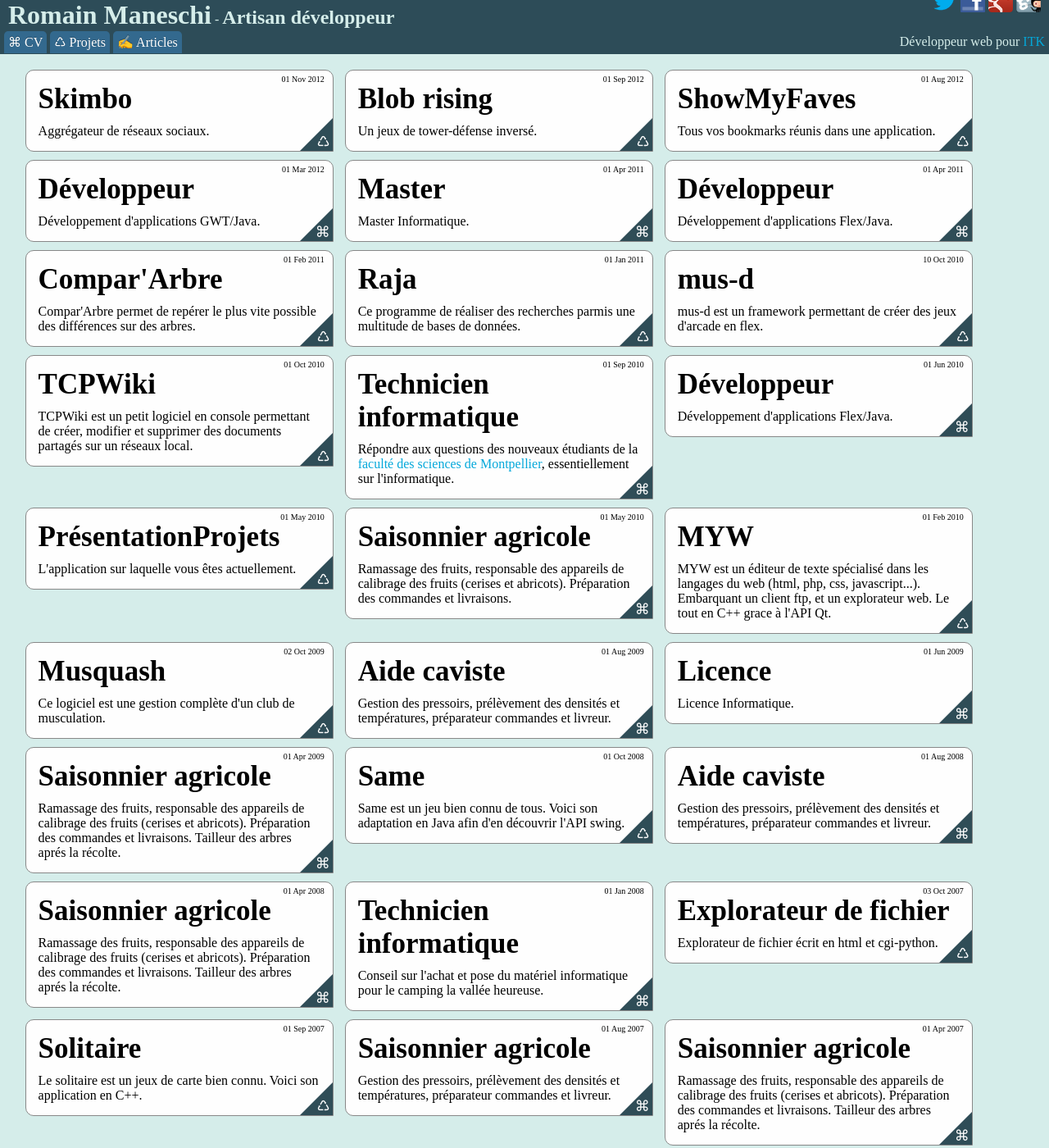
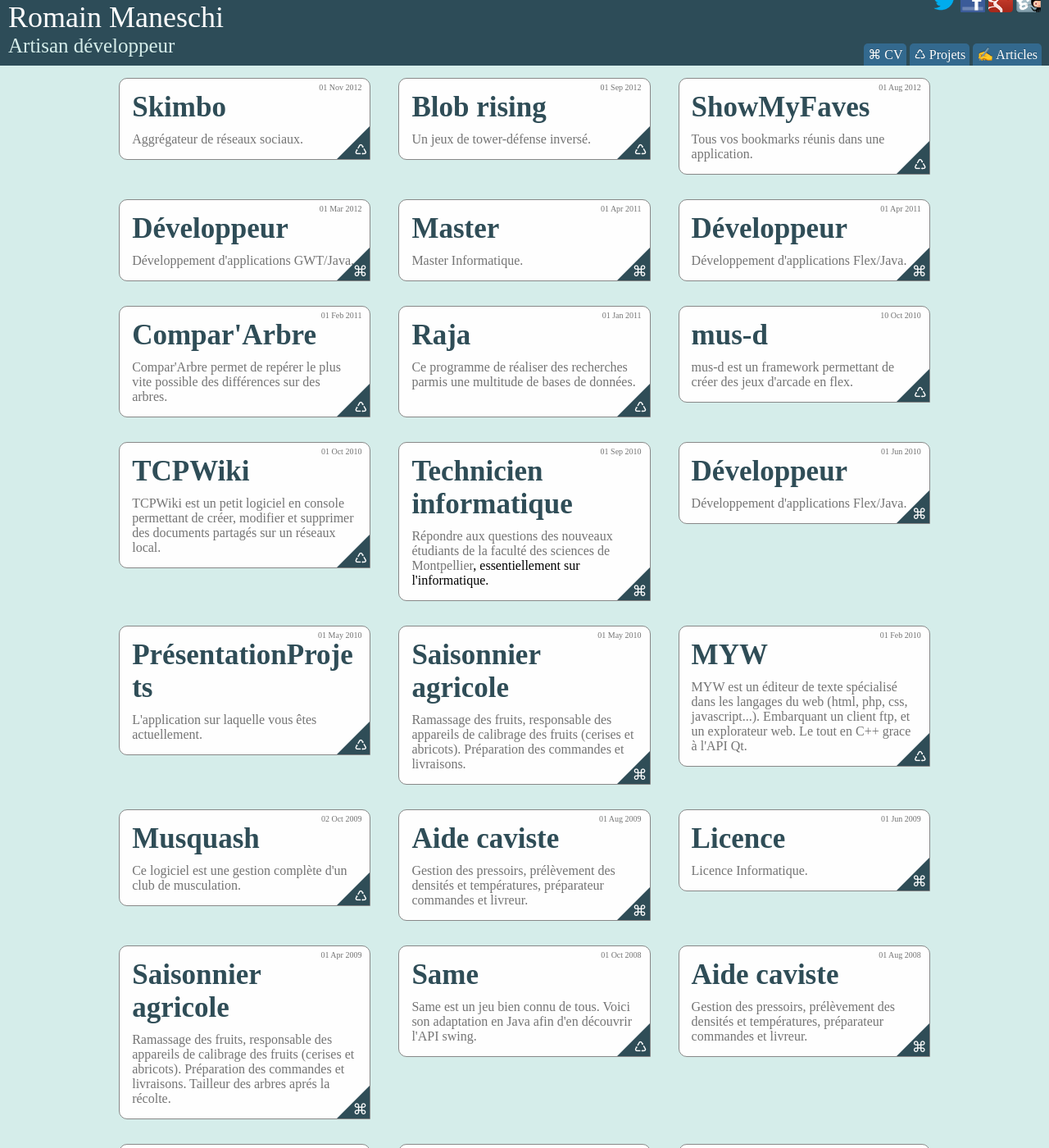
Before and after one commit to manland/manland.github.com, a Jekyll site: the page built from index.html, in a window 1280 px wide and 1400 px high. Shown: the whole window at 82% size. Built offline with Jekyll 4.4.1, drawn with Linux system fonts in a browser that asks for light colours.

Commit message:
rework header

```diff
--- a/_layouts/default.html
+++ b/_layouts/default.html
@@ -22,15 +22,13 @@
   </head>
   <body>
     <header>
-      <div class="title">
-        <h1>Romain Maneschi</h1>
-        <div class="sub-presentation"> - <h2>Artisan développeur</h2></div>
-      </div>
+     <div class="title">Romain Maneschi</div>
+      <div class="sub-presentation">Artisan développeur</div>
       <nav>
         <a href="/cv.html" class="btn">⌘ CV</a>
         <a href="/projets.html" class="btn">♺ Projets</a>
         <a href="/articles.html" class="btn">✍ Articles</a>
-        <a href="/contact.html" class="btn social-network-tab">✉ Contact</a>
+        <a href="/contact.html" class="btn social-network-tab">Contact</a>
       </nav>
       <div class="social-network" onmouseover="this.style.top='0px';" onmouseout="this.style.top='-15px';">
         <a href="https://twitter.com/RmManeschi" target="_blank"><img src="/img/brand/twitter.png" width="30px" /></a>
@@ -38,9 +36,6 @@
         <a href="https://plus.google.com/u/0/115925956313772648621" target="_blank"><img src="/img/brand/googleplus.png" width="30px" /></a>
         <a href="https://github.com/manland" target="_blank"><img src="/img/brand/github.png" width="30px" /></a>
       </div>
-      <blockquote class="subtitle">
-        Développeur web pour <a href="http://itkweb.fr" target="_blank">ITK</a>
-      </blockquote>
     </header>
     {{ content }}
   </body>
--- a/css/default.css
+++ b/css/default.css
@@ -38,13 +38,28 @@ header {
 	z-index: 1;
 }
 
+.title, .sub-presentation {
+	padding-left: 10px;
+	font-family: "URW Chancery L";
+}
+
 .title {
 	display: block;
-	padding-left: 10px;
+	color: #fefefe;
+	font-size: 36px;
 }
 
-nav, .subtitle {
-	padding: 5px;
+.sub-presentation {
+	color: #D5EDEA;
+	font-size: 25px;
+	padding-bottom: 10px;
+}
+
+nav {
+	position: absolute;
+	right: 5px;
+	bottom: 0;
+	padding: 4px;
 }
 
 .btn {
@@ -64,10 +79,6 @@ nav, .subtitle {
 	text-decoration: none;
 }
 
-.subtitle {
-	float: right;
-}
-
 .social-network {
 	position: absolute;
 	top: -15px;
@@ -78,7 +89,7 @@ nav, .subtitle {
 	display: none;
 }
 
-.container, .container-max, article {
+.container, .container-max, article, div, header {
 	box-sizing: border-box;
 	-moz-box-sizing: border-box;
 	-webkit-box-sizing: border-box;
@@ -88,9 +99,6 @@ nav, .subtitle {
 	margin-top:80px;
 	padding-left: 2%;
 	padding-right: 2%;
-}
-
-.container-max {
 	text-align: center;
 }
 
@@ -99,7 +107,7 @@ nav, .subtitle {
 	vertical-align: top;
 	border: 1px solid #888;
 	border-radius: 10px 10px 0 10px;
-	margin: 5px;
+	margin: 15px;
 	word-wrap: break-word;
 	padding: 15px;
 	text-align: left;
@@ -113,7 +121,11 @@ nav, .subtitle {
 }
 
 .article-min {
-	width: 28%;
+	width: 25%;
+}
+
+.article-min a {
+	color: #747474;
 }
 
 .article-category {
@@ -132,6 +144,8 @@ nav, .subtitle {
 	display: block;
 	padding-bottom: 10px;
 	font-size: 35px;
+	color: #2F4D57;
+	font-family: "Rekha";
 }
 
 .publish-date {
@@ -202,17 +216,31 @@ nav, .subtitle {
 
 .container .article-min:hover{
 z-index:5;
--webkit-transform: scale(1.3);
-   -moz-transform: scale(1.3);
-    -ms-transform: scale(1.3);
-     -o-transform: scale(1.3);
-        transform: scale(1.3);
+color: black;
+-webkit-transform: scale(1.1);
+   -moz-transform: scale(1.1);
+    -ms-transform: scale(1.1);
+     -o-transform: scale(1.1);
+        transform: scale(1.1);
 box-shadow:0 0 5px #2F4D57;
 }
 
+.container .article-min:hover a {
+	color: black;
+}
+
 @media screen and (max-width: 500px) {
-  .sub-presentation, .subtitle, .social-network {
+  .title, .sub-presentation, .social-network {
   	display: none;
+  }
+
+  header {
+  	text-align: center;
+  }
+
+  nav {
+  	position: relative;
+  	display: block;
   }
 
   .social-network-tab {
@@ -220,7 +248,7 @@ box-shadow:0 0 5px #2F4D57;
   }
 
   .container, .container-max {
-    margin-top:100px;
+    margin-top: 35px;
     text-align: center;
   }
 
```
Also changed, not shown: test.html (+34 -8 lines).
